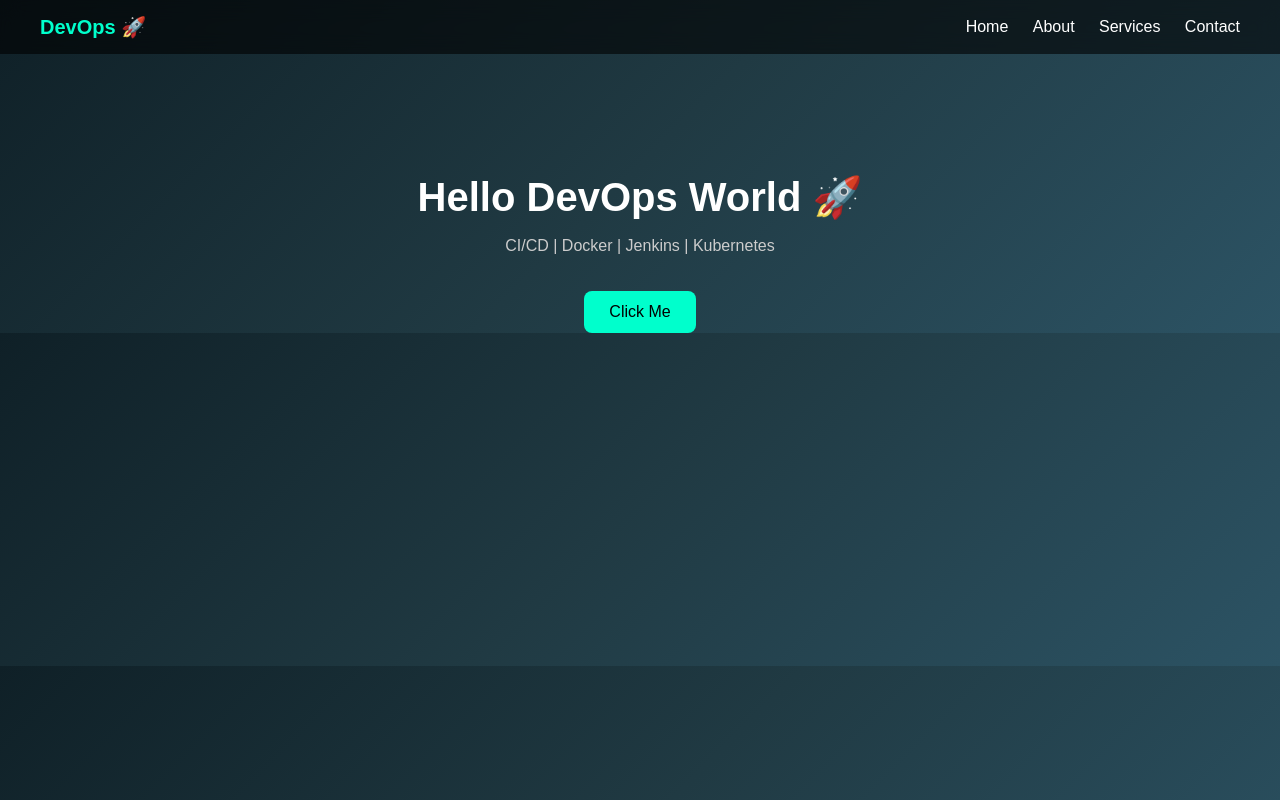
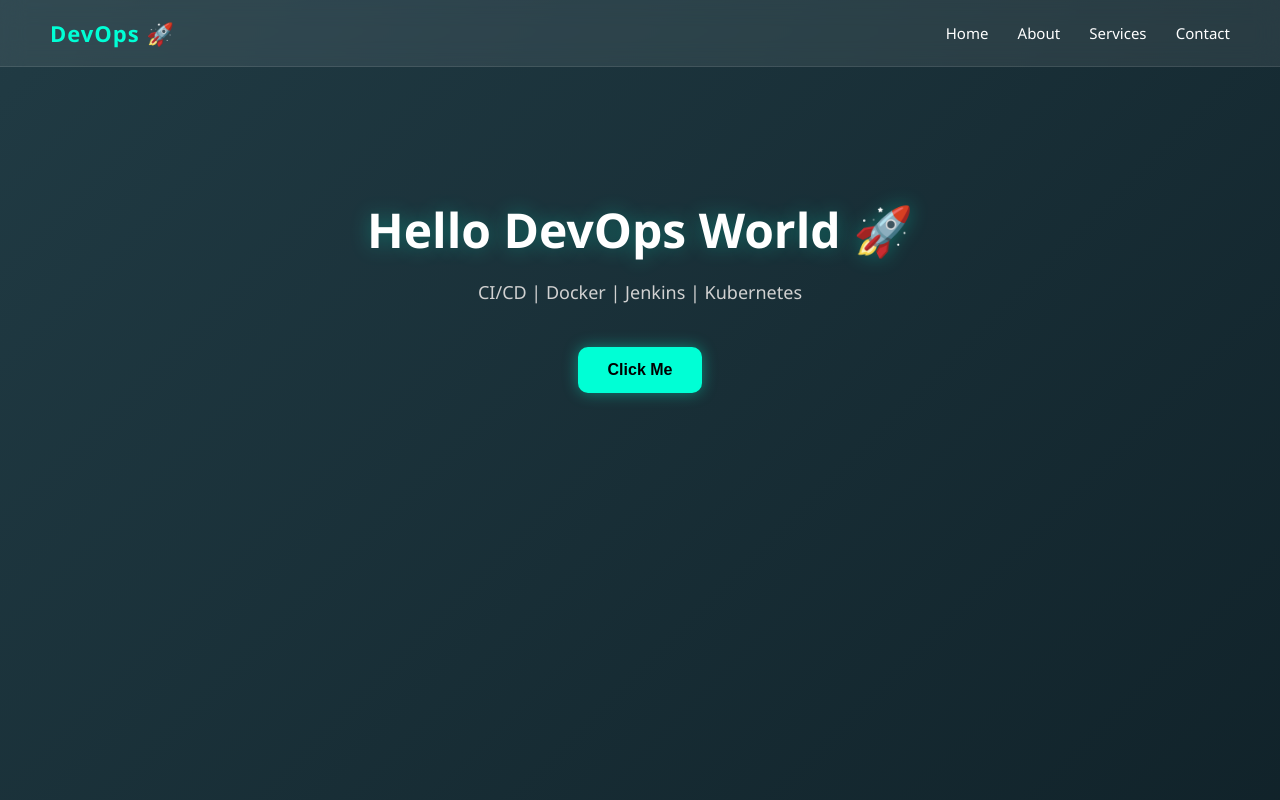
Before and after one commit to Anityasundar/devops_websitedeployed-usingJenkins, a plain HTML site: page index.html in a window 1280 px wide. Drawn offline with Linux system fonts and the light colour scheme.

Commit message:
Enhance styles with new background and layout adjustments

```diff
--- a/style.css
+++ b/style.css
@@ -1,9 +1,20 @@
 body {
   margin: 0;
-  font-family: Arial, sans-serif;
+  font-family: "Segoe UI", Arial, sans-serif;
   text-align: center;
-  background: linear-gradient(135deg, #0f2027, #203a43, #2c5364);
   color: white;
+
+  /* NEW PREMIUM BACKGROUND */
+  background: linear-gradient(-45deg, #0f2027, #203a43, #2c5364, #1c1c1c);
+  background-size: 400% 400%;
+  animation: gradientMove 12s ease infinite;
+}
+
+/* ANIMATED BACKGROUND */
+@keyframes gradientMove {
+  0% { background-position: 0% 50%; }
+  50% { background-position: 100% 50%; }
+  100% { background-position: 0% 50%; }
 }
 
 /* NAVBAR */
@@ -11,58 +22,71 @@ body {
   display: flex;
   justify-content: space-between;
   align-items: center;
-  padding: 15px 40px;
-  background: rgba(0, 0, 0, 0.6);
-  backdrop-filter: blur(10px);
+  padding: 18px 50px;
+
+  /* GLASS EFFECT */
+  background: rgba(255, 255, 255, 0.08);
+  backdrop-filter: blur(12px);
+  -webkit-backdrop-filter: blur(12px);
+
   position: sticky;
   top: 0;
+  border-bottom: 1px solid rgba(255, 255, 255, 0.1);
 }
 
 .logo {
-  font-size: 20px;
+  font-size: 22px;
   font-weight: bold;
-  color: #00ffcc;
+  color: #00ffd5;
+  letter-spacing: 1px;
 }
 
 .links a {
   color: white;
   text-decoration: none;
-  margin-left: 20px;
+  margin-left: 25px;
+  font-size: 15px;
   transition: 0.3s;
 }
 
 .links a:hover {
-  color: #00ffcc;
+  color: #00ffd5;
+  transform: scale(1.1);
 }
 
 /* MAIN CONTENT */
 .container {
-  margin-top: 120px;
+  margin-top: 130px;
 }
 
 h1 {
-  font-size: 40px;
+  font-size: 48px;
   margin-bottom: 10px;
+  text-shadow: 0 0 20px rgba(0, 255, 213, 0.3);
 }
 
 p {
-  color: #cccccc;
+  color: #d1d1d1;
+  font-size: 18px;
 }
 
 /* BUTTON */
 button {
-  margin-top: 20px;
-  padding: 12px 25px;
+  margin-top: 25px;
+  padding: 14px 30px;
   border: none;
-  background: #00ffcc;
+  background: #00ffd5;
   color: black;
   font-size: 16px;
-  border-radius: 8px;
+  font-weight: bold;
+  border-radius: 10px;
   cursor: pointer;
   transition: 0.3s;
+  box-shadow: 0 0 15px rgba(0, 255, 213, 0.4);
 }
 
 button:hover {
   background: #00c2a8;
-  transform: scale(1.05);
+  transform: scale(1.08);
+  box-shadow: 0 0 25px rgba(0, 255, 213, 0.7);
 }
```
